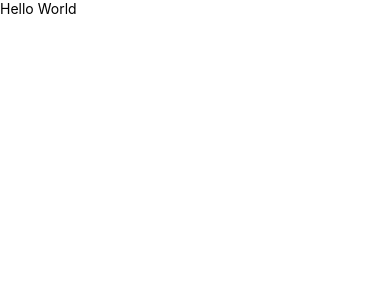
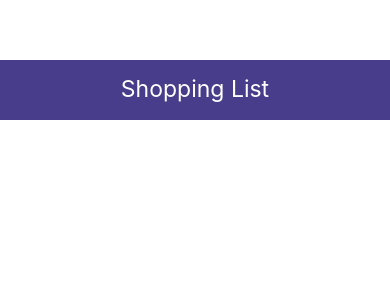
Before and after one commit to newedition994/react-native-crash-course, a React Native app: screen / in a window 390 px wide. Shown: the top 300 px of the page. Built offline with nearby package versions, Linux system fonts and the light colour scheme.

Commit message:
importing the header to the main application

```diff
--- a/App.js
+++ b/App.js
@@ -1,10 +1,11 @@
 import React from 'react';
 import {View, Text, StyleSheet} from 'react-native';
+import Header from './components/Header';
 
 const App = () => {
   return (
     <View style={styles.container}>
-      <Text>Hello World</Text>
+      <Header />
     </View>
   );
 };
@@ -12,6 +13,7 @@ const App = () => {
 const styles = StyleSheet.create({
   container: {
     flex: 1,
+    paddingTop: 60,
   },
 });
 
--- a/components/Header.js
+++ b/components/Header.js
@@ -4,7 +4,7 @@ import {View, Text, StyleSheet} from 'react-native';
 const Header = () => {
   return (
     <View style={styles.header}>
-      <Text style={styles.text}>Hello World</Text>
+      <Text style={styles.text}>Shopping List</Text>
     </View>
   );
 };
```
